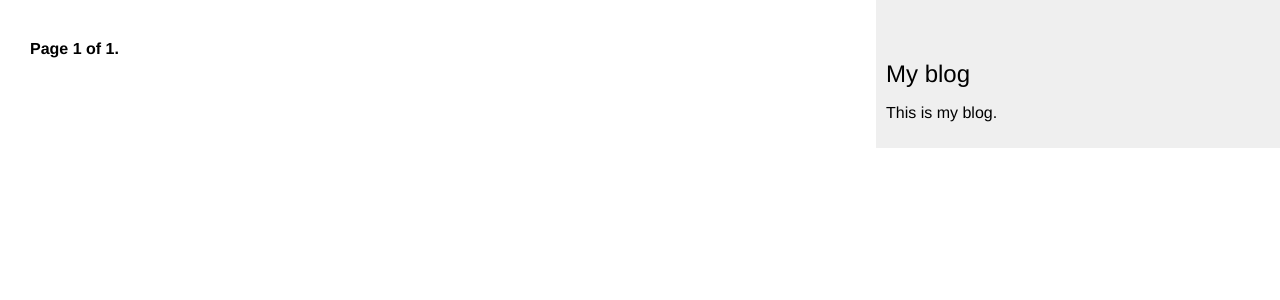
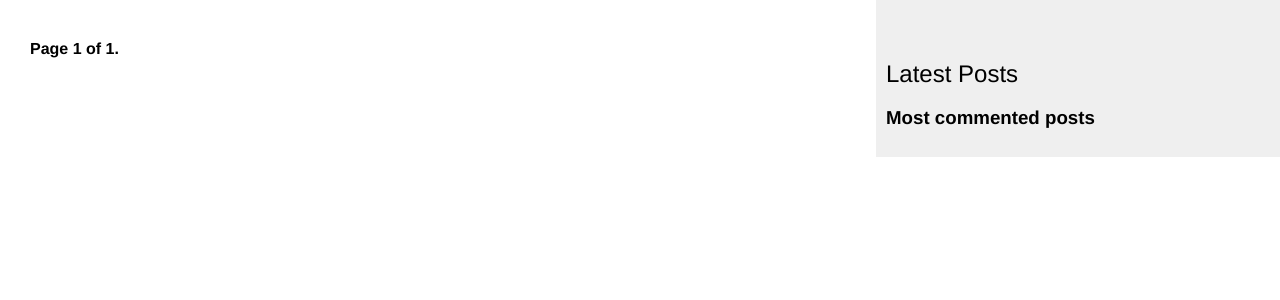
Before and after one commit to iankigen/we_share, a Django app: page /blog/ in a window 1280 px wide. Shown: the top 300 px of the page. Run offline with Django 3.2, Linux system fonts and the light colour scheme; data that the repository does not hold is empty.

Commit message:
chore: add blog template tags

```diff
--- /dev/null
+++ b/blog/templatetags/blog_tags.py
@@ -0,0 +1,34 @@
+from django import template
+from django.conf import settings
+from django.db.models import Count
+from django.utils.safestring import mark_safe
+from markdown import markdown
+
+from ..models import Post
+
+register = template.Library()
+
+
+@register.simple_tag
+def total_posts():
+	return Post.published.count()
+
+
+@register.inclusion_tag('blog/post/latest.html')
+def show_latest_posts(count=None):
+	latest_posts = Post.published.order_by('-publish')[:count or settings.LATEST_POST_COUNT]
+	return {
+		'latest_posts': latest_posts
+	}
+
+
+@register.simple_tag
+def get_most_commented_posts(count=5):
+	return Post.published.annotate(total_comments=Count('comments')).order_by(
+		'-total_comments'
+	).exclude(total_comments=0)[:count]
+
+
+@register.filter(name='markdown')
+def markdown_format(text):
+	return mark_safe(markdown(text))
--- a/share/settings.py
+++ b/share/settings.py
@@ -120,6 +120,7 @@ STATIC_URL = '/static/'
 
 PER_PAGE = 2
 SUGGESTIONS = 5
+LATEST_POST_COUNT = 5
 
 EMAIL_HOST = os.getenv('EMAIL_HOST')
 EMAIL_HOST_USER = os.getenv('EMAIL_HOST_USER')
--- a/templates/blog/base.html
+++ b/templates/blog/base.html
@@ -1,5 +1,5 @@
 {% load static %}
-{#{% load staticfiles %}#}
+{% load blog_tags %}
 <!DOCTYPE html>
 <html lang="en">
 <head>
@@ -14,9 +14,16 @@
 </div>
 <div id="sidebar">
     {% block sidebar %}
-        <h2>My blog</h2>
-        <p>This is my blog.</p>
     {% endblock %}
+    <h2>Latest Posts</h2>
+    {% show_latest_posts %}
+    <h3>Most commented posts</h3>
+    {% get_most_commented_posts as most_commented_posts %}
+    <ul>
+        {% for post in most_commented_posts %}
+            <li><a href="{{ post.get_absolute_url }}">{{ post.title }}</a></li>
+        {% endfor %}
+    </ul>
 </div>
 </body>
 </html>
--- /dev/null
+++ b/templates/blog/post/latest.html
@@ -0,0 +1,7 @@
+<ul>
+    {% for post in latest_posts %}
+        <li>
+            <a href="{{ post.get_absolute_url }}">{{ post.title }}</a>
+        </li>
+    {% endfor %}
+</ul>
--- a/templates/blog/post/list.html
+++ b/templates/blog/post/list.html
@@ -1,4 +1,5 @@
 {% extends 'blog/base.html' %}
+{% load blog_tags %}
 
 {% block title %}
     We Share
@@ -25,7 +26,7 @@
             Author: {{ post.author }}
         </p>
         <p>
-            {{ post.body|truncatewords:30|linebreaks }}
+            {{ post.body|markdown|truncatewords_html:30 }}
         </p>
     {% endfor %}
     {% include 'pagination.html' with page=page_obj %}
```
Also changed, not shown: templates/blog/post/detail.html (+9 -6 lines), blog/templatetags/__init__.py (added).
